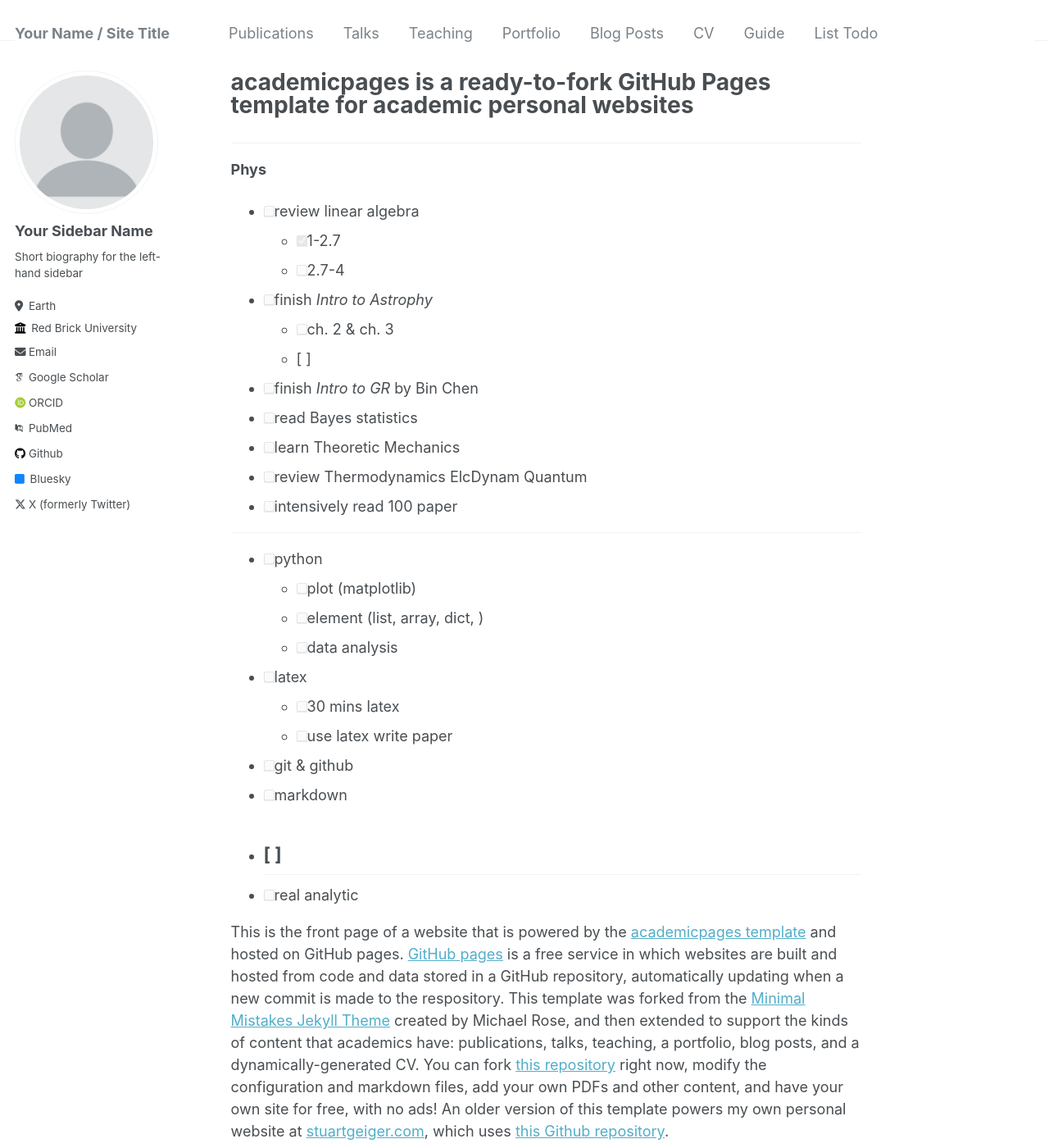
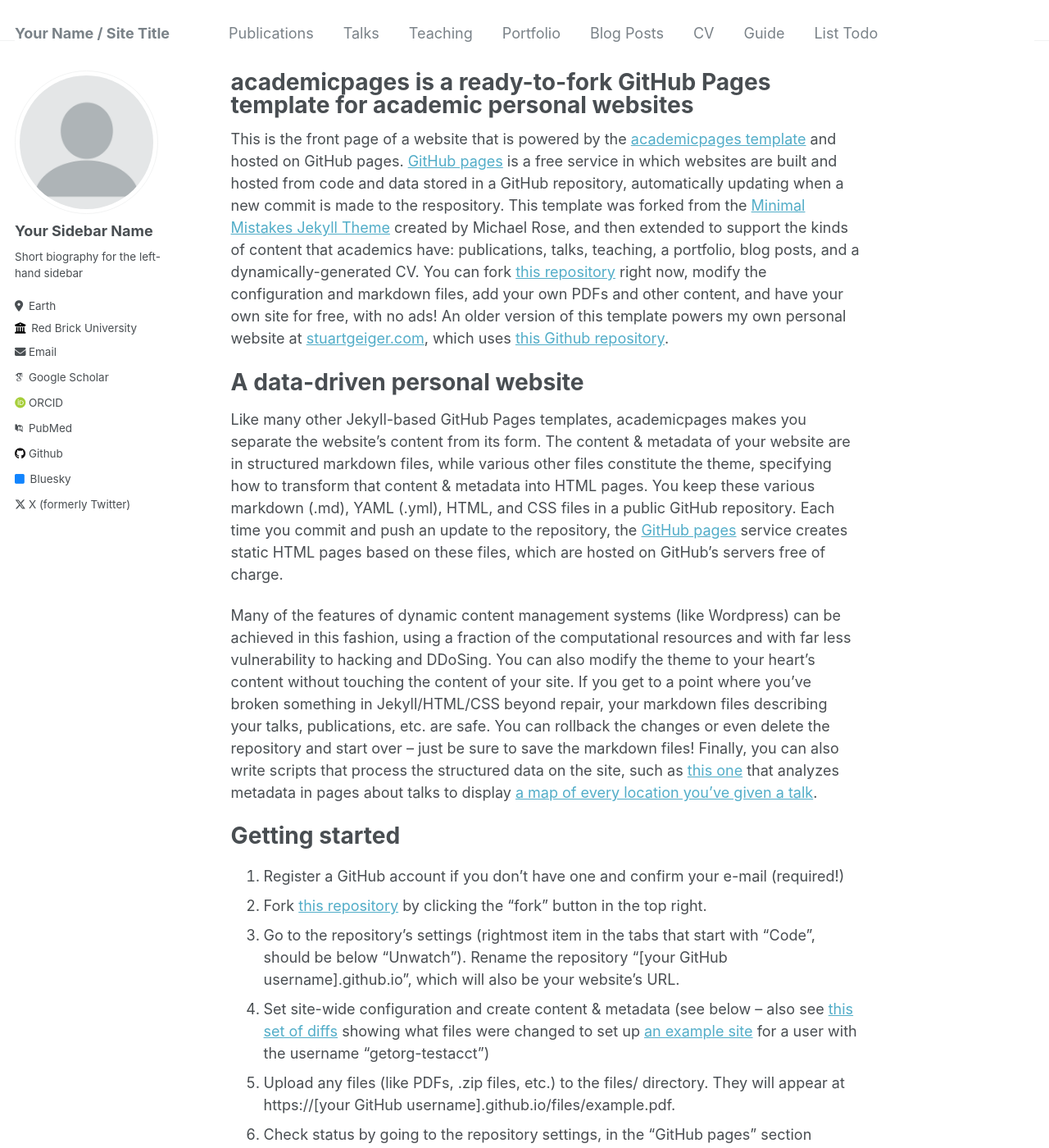
Before and after one commit to Xel-naga7/Xel-naga7.github.io, a Jekyll site: the page built from _pages/about.md, in a window 1280 px wide and 1400 px high. Shown: the whole window at 82% size. Built offline with Jekyll 4.4.1, drawn with Linux system fonts in a browser that asks for light colours; some web fonts are replaced.

Commit message:
Update about.md

```diff
--- a/_pages/about.md
+++ b/_pages/about.md
@@ -6,37 +6,6 @@ redirect_from:
   - /about/
   - /about.html
 ---
-
----
-**Phys**
-- [ ] review linear algebra
-	- [x] 1-2.7
-	- [ ] 2.7-4
-- [ ] finish *Intro to Astrophy*
-	- [ ] ch. 2 & ch. 3
-	- [ ]
-- [ ] finish *Intro to GR* by Bin Chen
-- [ ] read Bayes statistics
-- [ ] learn Theoretic Mechanics
-- [ ] review Thermodynamics ElcDynam Quantum
-- [ ] intensively read 100 paper
-
----
-
-- [ ] python
-	- [ ] plot (matplotlib)
-	- [ ] element (list, array, dict, )
-	- [ ] data analysis
-- [ ] latex
-	- [ ] 30 mins latex
-	- [ ] use latex write paper
-- [ ] git & github
-- [ ] markdown
-- [ ]
----
-
-- [ ] real analytic
-
 
 This is the front page of a website that is powered by the [academicpages template](https://github.com/academicpages/academicpages.github.io) and hosted on GitHub pages. [GitHub pages](https://pages.github.com) is a free service in which websites are built and hosted from code and data stored in a GitHub repository, automatically updating when a new commit is made to the respository. This template was forked from the [Minimal Mistakes Jekyll Theme](https://mmistakes.github.io/minimal-mistakes/) created by Michael Rose, and then extended to support the kinds of content that academics have: publications, talks, teaching, a portfolio, blog posts, and a dynamically-generated CV. You can fork [this repository](https://github.com/academicpages/academicpages.github.io) right now, modify the configuration and markdown files, add your own PDFs and other content, and have your own site for free, with no ads! An older version of this template powers my own personal website at [stuartgeiger.com](http://stuartgeiger.com), which uses [this Github repository](https://github.com/staeiou/staeiou.github.io).
 
```
